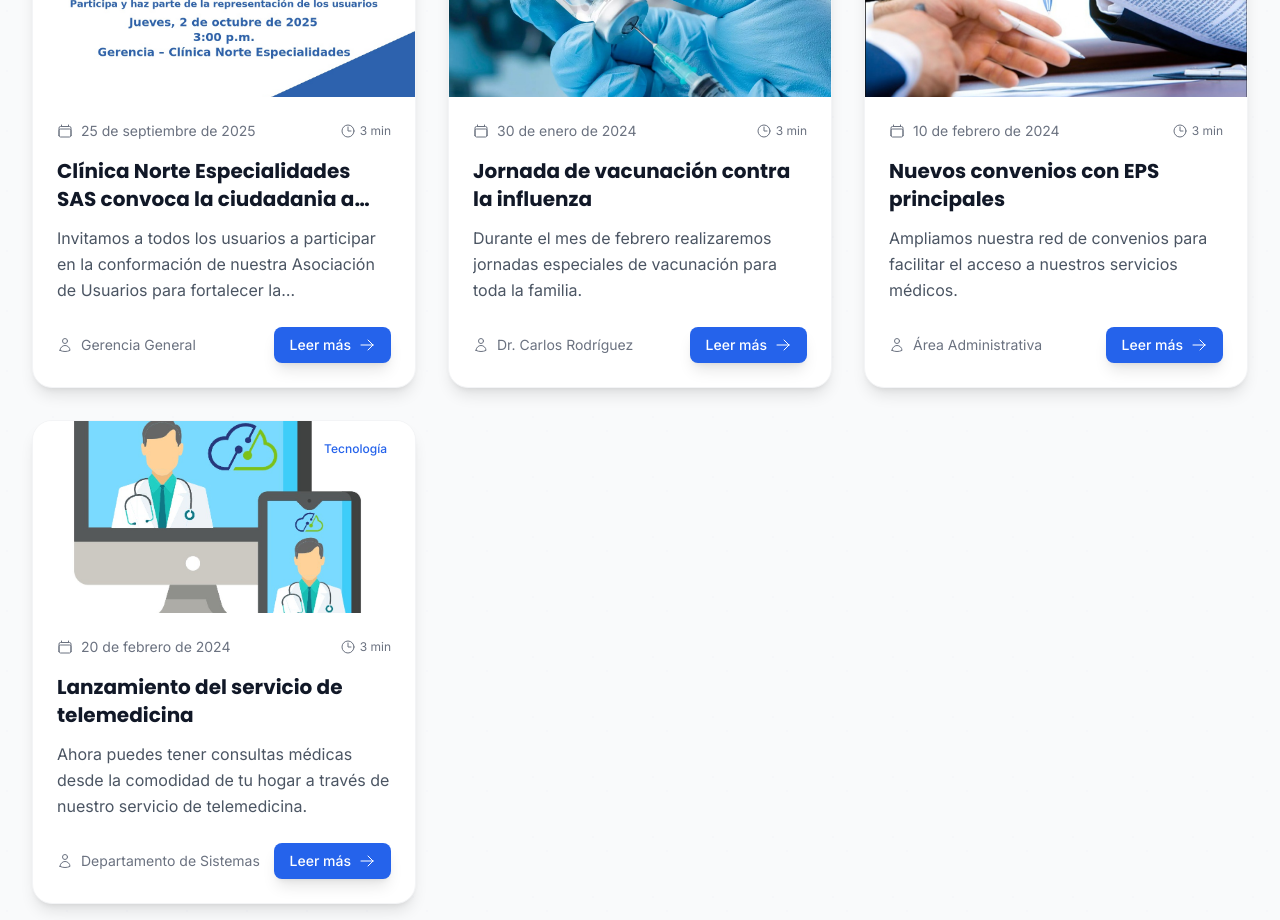
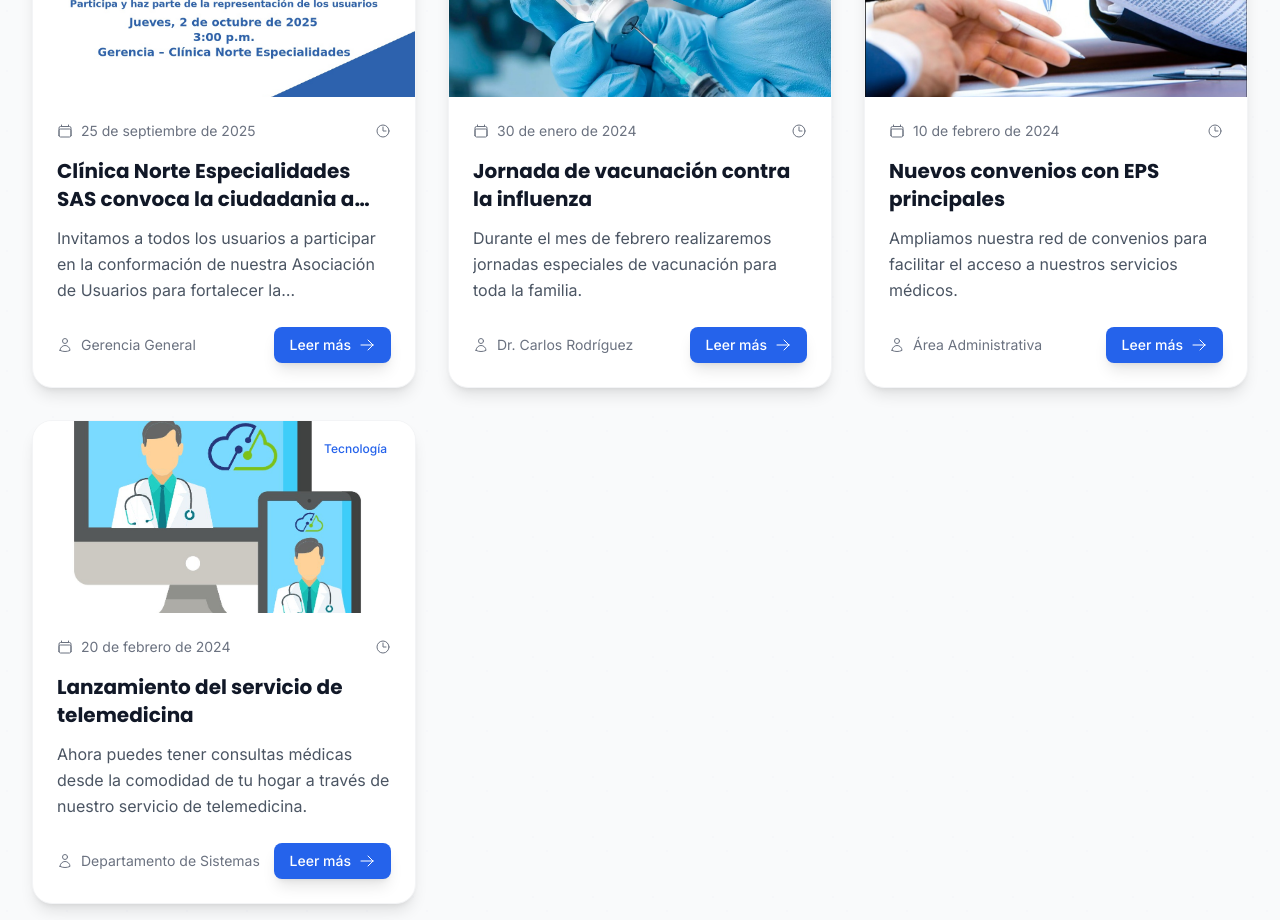
Before and after one commit to clinicanorteespecialidades/clinica_norte_especialidades, a React (Vite) app: page /noticias in a window 1280 px wide. Shown: the part 1300-2220 px from the top of the page. Built offline with nearby package versions, Linux system fonts and the light colour scheme.

Commit message:
se actualizan noticias

```diff
--- a/src/features/news/NewsPage.jsx
+++ b/src/features/news/NewsPage.jsx
@@ -220,7 +220,7 @@ const NewsPage = () => {
                     </div>
                     <div className="flex items-center space-x-1 text-gray-500 dark:text-gray-400">
                       <ClockIcon className="w-4 h-4" />
-                      <span className="text-xs">3 min</span>
+                      {/* <span className="text-xs">3 min</span> */}
                     </div>
                   </div>
 
```
